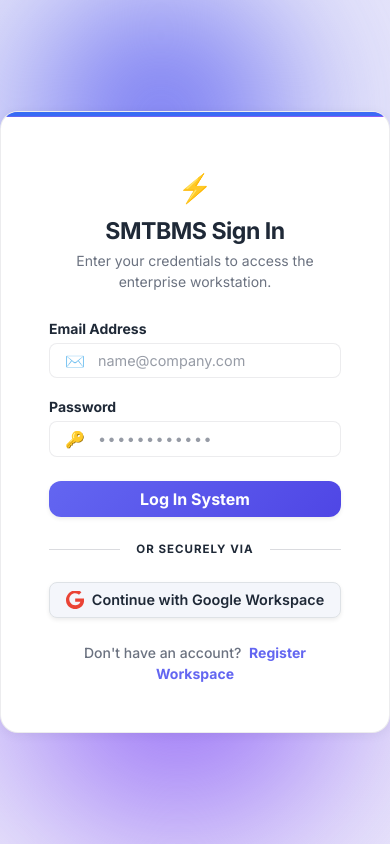
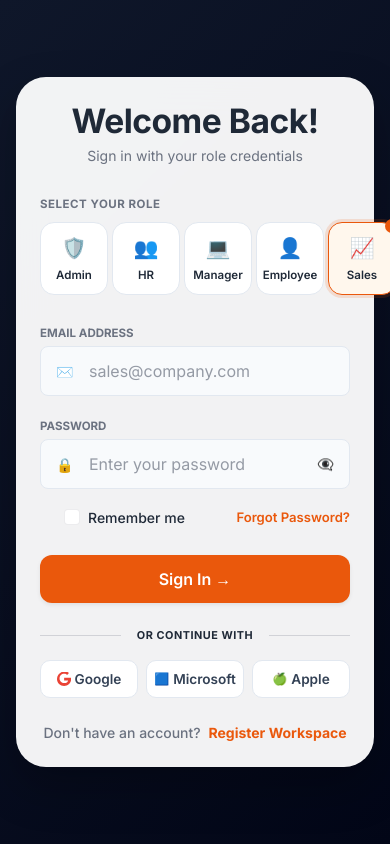
Before and after one commit to Codeharishh/SMTBMS, a React (Create React App) app in the folder fr_1/frontend/: page /login in a window 390 px wide. Built offline with nearby package versions, Linux system fonts and the light colour scheme.

Commit message:
login pager

```diff
--- a/fr_1/frontend/src/pages/LoginPage.js
+++ b/fr_1/frontend/src/pages/LoginPage.js
@@ -7,14 +7,27 @@
 const LoginPage = () => {
   const [email, setEmail] = useState('');
   const [password, setPassword] = useState('');
+  const [selectedRole, setSelectedRole] = useState('Sales'); // Defaulting to Sales like image_15d5a5.jpg
+  const [rememberMe, setRememberMe] = useState(false);
+  const [showPassword, setShowPassword] = useState(false);
   const [error, setError] = useState('');
   const navigate = useNavigate();
+
+  // Roles dataset to mirror image_15d5a5.jpg selection panels
+  const roles = [
+    { id: 'Admin', label: 'Admin', icon: '🛡️' },
+    { id: 'HR', label: 'HR', icon: '👥' },
+    { id: 'Manager', label: 'Manager', icon: '💻' },
+    { id: 'Employee', label: 'Employee', icon: '👤' },
+    { id: 'Sales', label: 'Sales', icon: '📈' }
+  ];
 
   const handleSubmit = async (event) => {
     event.preventDefault();
     setError('');
     try {
-      const data = await login({ email, password });
+      // 🟢 Enriched request package passing selected backend target role
+      const data = await login({ email, password, role: selectedRole, rememberMe });
       localStorage.setItem('smtbms_token', data.token);
       localStorage.setItem('smtbms_user', JSON.stringify(data.user));
       navigate('/');
@@ -23,13 +36,12 @@
     }
   };
 
-  // 🟢 GOOGLE AUTHENTICATION CLIENT INTERCEPTOR
+  // GOOGLE AUTHENTICATION CLIENT INTERCEPTOR
   const handleGoogleLoginSuccess = useGoogleLogin({
     onSuccess: async (tokenResponse) => {
       setError('');
       try {
-        // Sends access_token to backend route for confirmation/registration
-        const data = await googleLogin({ token: tokenResponse.access_token });
+        const data = await googleLogin({ token: tokenResponse.access_token, role: selectedRole });
         localStorage.setItem('smtbms_token', data.token);
         localStorage.setItem('smtbms_user', JSON.stringify(data.user));
         navigate('/');
@@ -41,101 +53,295 @@
   });
 
   return (
-    <div className="d-flex align-items-center justify-content-center vh-100 position-relative overflow-hidden" style={{
-      background: 'radial-gradient(circle at 10% 20%, rgba(99, 102, 241, 0.15) 0%, rgba(139, 92, 246, 0.1) 90.2%)',
-      backgroundColor: 'var(--bg)',
-      fontFamily: '"Inter", sans-serif'
-    }}>
-      {/* Floating decorative gradient bubble accents */}
-      <div className="position-absolute rounded-circle opacity-20" style={{ top: '-10%', left: '-10%', width: '400px', height: '400px', background: 'radial-gradient(circle, #6366f1 0%, transparent 70%)', filter: 'blur(50px)' }}></div>
-      <div className="position-absolute rounded-circle opacity-20" style={{ bottom: '-10%', right: '-10%', width: '500px', height: '500px', background: 'radial-gradient(circle, #8b5cf6 0%, transparent 70%)', filter: 'blur(60px)' }}></div>
+    <div className="container-fluid p-0 overflow-hidden" style={{ minHeight: '100vh', fontFamily: '"Inter", sans-serif', backgroundColor: '#090d1f' }}>
 
-      <div className="card p-5 border-0 shadow-lg position-relative lux-auth-card" style={{
-        width: '450px',
-        backgroundColor: 'var(--surface)',
-        backdropFilter: 'blur(10px)',
-        border: '1px solid var(--card-border) !important',
-      }}>
-        {/* Top colored accent indicator bar */}
-        <div className="position-absolute top-0 start-0 w-100" style={{ height: '5px', background: 'linear-gradient(90deg, #6366f1, #8b5cf6)' }}></div>
+      {/* 🟢 STYLE OVERRIDES FOR EXACT MATCHING MATRICES */}
+      <style>{`
+        .left-branding-pane {
+          background: radial-gradient(circle at 80% 20%, #0c2066 0%, #030712 100%);
+          position: relative;
+        }
+        .bg-mesh-overlay {
+          position: absolute;
+          top: 0; left: 0; right: 0; bottom: 0;
+          background: url('https://images.unsplash.com/photo-1618005182384-a83a8bd57fbe?q=80&w=1200') center/cover no-repeat;
+          opacity: 0.08;
+          mix-blend-mode: overlay;
+          z-index: 1;
+        }
+        .role-btn-lux {
+          background: #ffffff;
+          border: 1px solid #e2e8f0;
+          border-radius: 14px;
+          padding: 10px 6px;
+          transition: all 0.25s ease;
+          position: relative;
+          min-width: 68px;
+        }
+        .role-btn-lux:hover {
+          border-color: #cbd5e1;
+          transform: translateY(-1px);
+        }
+        .role-btn-lux.active {
+          border-color: #ea580c !important;
+          background-color: #fff7ed !important;
+          box-shadow: 0 0 0 3px rgba(234, 88, 12, 0.15) !important;
+        }
+        .role-badge-check {
+          position: absolute;
+          top: -4px; right: -4px;
+          background: #ea580c;
+          color: white;
+          border-radius: 50%;
+          width: 14px; height: 14px;
+          font-size: 8px;
+          display: flex;
+          align-items: center;
+          justify-content: center;
+        }
+        .login-card-surface {
+          background: rgba(255, 255, 255, 0.95);
+          backdrop-filter: blur(20px);
+          border-radius: 30px;
+          box-shadow: 0 20px 45px rgba(0, 0, 0, 0.25);
+          width: 100%;
+          max-width: 460px;
+          z-index: 5;
+        }
+        .input-container-lux {
+          position: relative;
+        }
+        .input-container-lux input {
+          background-color: #f8fafc !important;
+          border: 1px solid #e2e8f0 !important;
+          color: #1e293b !important;
+          padding-top: 12px;
+          padding-bottom: 12px;
+          transition: all 0.2s;
+        }
+        .input-container-lux input:focus {
+          border-color: #ea580c !important;
+          box-shadow: 0 0 0 3px rgba(234, 88, 12, 0.12) !important;
+          background-color: #ffffff !important;
+        }
+        .btn-orange-submit {
+          background: #ea580c !important;
+          border: none !important;
+          color: #ffffff !important;
+          border-radius: 12px;
+          font-weight: 600;
+          padding-top: 12px;
+          padding-bottom: 12px;
+          transition: all 0.2s;
+        }
+        .btn-orange-submit:hover {
+          background: #d97706 !important;
+          transform: translateY(-1px);
+          box-shadow: 0 4px 12px rgba(234, 88, 12, 0.25);
+        }
+        .social-btn-lux {
+          border: 1px solid #e2e8f0 !important;
+          background: #ffffff !important;
+          color: #334155 !important;
+          font-size: 0.85rem;
+          font-weight: 600;
+          border-radius: 10px;
+          transition: all 0.2s;
+        }
+        .social-btn-lux:hover {
+          background: #f8fafc !important;
+          border-color: #cbd5e1 !important;
+        }
+      `}</style>
 
-        <div className="text-center mb-4 mt-2">
-          <span className="fs-1 d-block mb-2">⚡</span>
-          <h3 className="fw-bold mb-1 text-dark" style={{ letterSpacing: '-0.5px' }}>SMTBMS Sign In</h3>
-          <p className="text-muted small mb-0">Enter your credentials to access the enterprise workstation.</p>
+      {/* TWO-COLUMN MATRIX ROW GRID */}
+      <div className="row g-0 min-vh-100">
+
+        {/* LEFT BRANDING PANE COLUMN */}
+        <div className="col-12 col-xl-7 d-none d-xl-flex flex-column justify-content-between p-5 left-branding-pane">
+          <div className="bg-mesh-overlay"></div>
+
+          {/* Logo & Platform Tag */}
+          <div className="d-flex align-items-center gap-3 z-3">
+            <div className="rounded-3 d-flex align-items-center justify-content-center text-white font-weight-bold" style={{ width: '46px', height: '46px', background: 'linear-gradient(135deg, #2563eb, #1d4ed8)', fontSize: '1.4rem', boxShadow: '0 4px 12px rgba(37, 99, 235, 0.3)' }}>
+              🖲️
+            </div>
+            <div>
+              <h5 className="text-white fw-bold mb-0" style={{ letterSpacing: '-0.3px' }}>Smart Material Tracking &</h5>
+              <p className="text-white-50 small mb-0">Business Management System</p>
+            </div>
+          </div>
+
+          {/* Main Slogan Typography */}
+          <div className="my-auto ps-4 z-3" style={{ maxWidth: '620px' }}>
+            <span className="badge px-3 py-2 mb-3 rounded-pill text-white small" style={{ background: 'rgba(255,255,255,0.08)', border: '1px solid rgba(255,255,255,0.1)' }}>
+              📍 Real-time Tracking Active
+            </span>
+            <h1 className="text-white fw-bold display-4 lh-1.1 mb-3" style={{ letterSpacing: '-1.5px' }}>
+              Manage.<br />Track.<br />Optimize. <span style={{ color: '#38bdf8' }}>Grow.</span>
+            </h1>
+            <p className="text-muted fs-5 mb-0" style={{ lineHeight: '1.5', color: '#94a3b8 !important' }}>
+              A smart platform to streamline your materials, operations, and business in one place.
+            </p>
+          </div>
+
+          {/* Bottom Features Grid */}
+          <div className="row g-4 z-3 border-top pt-4" style={{ borderColor: 'rgba(255,255,255,0.1)' }}>
+            {[
+              { icon: '📦', title: 'Material Tracking', desc: 'Real-time visibility' },
+              { icon: '📊', title: 'Business Insights', desc: 'Data-driven decisions' },
+              { icon: '⚙️', title: 'Operation Efficiency', desc: 'Automated workflows' },
+              { icon: '🛡️', title: 'Secure & Reliable', desc: 'Enterprise security' }
+            ].map((feat, idx) => (
+              <div key={idx} className="col-6 col-sm-3">
+                <div className="text-start">
+                  <div className="fs-4 mb-1">{feat.icon}</div>
+                  <h6 className="text-white fw-bold mb-0 small">{feat.title}</h6>
+                  <small className="text-muted" style={{ fontSize: '0.72rem' }}>{feat.desc}</small>
+                </div>
+              </div>
+            ))}
+          </div>
+        </div>
+
+        {/* RIGHT INTERACTIVE LOGIN PANEL COLUMN */}
+        <div className="col-12 col-xl-5 d-flex align-items-center justify-content-center p-3 p-sm-5" style={{ background: 'linear-gradient(135deg, #0f172a 0%, #020617 100%)' }}>
+
+          {/* FLOATING WHITE LUXURY SURFACE CARD */}
+          <div className="login-card-surface p-4 p-sm-5">
+
+            <div className="text-center mb-4">
+              <h2 className="fw-black mb-1" style={{ color: '#ea580c', fontWeight: '900', fontSize: '2.1rem', letterSpacing: '-0.5px' }}>Welcome Back!</h2>
+              <p className="text-muted small">Sign in with your role credentials</p>
             </div>
 
             {error && (
-          <div className="alert alert-danger border-0 p-3 rounded-3 small fw-medium mb-4 d-flex align-items-center gap-2" style={{ backgroundColor: '#fef2f2', color: '#991b1b' }}>
+              <div className="alert alert-danger border-0 p-3 rounded-3 small fw-medium mb-3 d-flex align-items-center gap-2" style={{ backgroundColor: '#fef2f2', color: '#991b1b' }}>
                 <span>⚠️</span> {error}
               </div>
             )}
 
             <form onSubmit={handleSubmit}>
+
+              {/* ROLE SELECTION BAR PANEL */}
+              <div className="mb-4">
+                <label className="form-label text-uppercase fw-bold text-muted mb-2" style={{ fontSize: '0.72rem', letterSpacing: '0.5px' }}>Select Your Role</label>
+                <div className="d-flex justify-content-between gap-1">
+                  {roles.map((role) => (
+                    <button
+                      key={role.id}
+                      type="button"
+                      className={`role-btn-lux d-flex flex-column align-items-center flex-grow-1 ${selectedRole === role.id ? 'active' : ''}`}
+                      onClick={() => setSelectedRole(role.id)}
+                    >
+                      {selectedRole === role.id && <div className="role-badge-check">✓</div>}
+                      <span className="fs-5 mb-1">{role.icon}</span>
+                      <span className="fw-semibold text-secondary" style={{ fontSize: '0.72rem' }}>{role.label}</span>
+                    </button>
+                  ))}
+                </div>
+              </div>
+
+              {/* EMAIL ELEMENT */}
               <div className="mb-3">
-            <label className="form-label small fw-bold text-secondary mb-1">Email Address</label>
-            <div className="position-relative">
-              <span className="position-absolute top-50 start-0 translate-middle-y ms-3 text-muted">✉️</span>
+                <label className="form-label text-uppercase fw-bold text-muted mb-1" style={{ fontSize: '0.72rem' }}>Email Address</label>
+                <div className="input-container-lux">
+                  <span className="position-absolute top-50 start-0 translate-middle-y ms-3 text-muted small">✉️</span>
                   <input
                     type="email"
-                className="form-control rounded-3 ps-5 py-2.5 hover-input-lux text-dark"
+                    className="form-control rounded-3 ps-5 small"
                     value={email}
                     onChange={(e) => setEmail(e.target.value)}
-                placeholder="name@company.com"
+                    placeholder="sales@company.com"
                     required
-                style={{ fontSize: '0.9rem' }}
                   />
                 </div>
               </div>
 
-          <div className="mb-4">
-            <label className="form-label small fw-bold text-secondary mb-1">Password</label>
-            <div className="position-relative">
-              <span className="position-absolute top-50 start-0 translate-middle-y ms-3 text-muted">🔑</span>
+              {/* PASSWORD ELEMENT WITH TOGGLE EYE LOOK */}
+              <div className="mb-3">
+                <label className="form-label text-uppercase fw-bold text-muted mb-1" style={{ fontSize: '0.72rem' }}>Password</label>
+                <div className="input-container-lux">
+                  <span className="position-absolute top-50 start-0 translate-middle-y ms-3 text-muted small">🔒</span>
                   <input
-                type="password"
-                className="form-control rounded-3 ps-5 py-2.5 hover-input-lux text-dark"
+                    type={showPassword ? 'text' : 'password'}
+                    className="form-control rounded-3 ps-5 pe-5 small"
                     value={password}
                     onChange={(e) => setPassword(e.target.value)}
-                placeholder="••••••••••••"
+                    placeholder="Enter your password"
                     required
-                style={{ fontSize: '0.9rem', letterSpacing: '1.5px' }}
                   />
+                  <span
+                    className="position-absolute top-50 end-0 translate-middle-y me-3 text-muted"
+                    style={{ cursor: 'pointer', fontSize: '0.85rem' }}
+                    onClick={() => setShowPassword(!showPassword)}
+                  >
+                    {showPassword ? '👁️' : '👁️‍🗨️'}
+                  </span>
                 </div>
               </div>
 
-          <button type="submit" className="btn w-100 py-2.5 shadow-sm text-white hover-btn-lux fw-bold" style={{
-            background: 'linear-gradient(135deg, #6366f1 0%, #4f46e5 100%)',
-            border: 'none',
-            borderRadius: '12px'
-          }}>
-            Log In System
+              {/* REMEMBER & FORGOT LINK ROW */}
+              <div className="d-flex align-items-center justify-content-between mb-4">
+                <div className="form-check d-flex align-items-center gap-2">
+                  <input
+                    type="checkbox"
+                    className="form-check-input m-0"
+                    id="rememberCheck"
+                    checked={rememberMe}
+                    onChange={(e) => setRememberMe(e.target.checked)}
+                    style={{ accentColor: '#ea580c', cursor: 'pointer' }}
+                  />
+                  <label className="form-check-label small text-muted fw-medium" htmlFor="rememberCheck" style={{ cursor: 'pointer', userSelect: 'none' }}>
+                    Remember me
+                  </label>
+                </div>
+                <Link to="/forgot-password" style={{ color: '#ea580c', fontSize: '0.82rem', fontWeight: '600', textDecoration: 'none' }}>
+                  Forgot Password?
+                </Link>
+              </div>
+
+              {/* EXECUTE SUBMIT BUTTON */}
+              <button type="submit" className="btn btn-orange-submit w-100 shadow-sm mb-4">
+                Sign In →
               </button>
             </form>
 
-        {/* 🟢 STEP 4: OR SEPARATOR DECORATION BAR */}
-        <div className="d-flex align-items-center my-4">
+            {/* SEPARATOR ASSET LINE */}
+            <div className="d-flex align-items-center mb-3">
               <hr className="flex-grow-1 text-muted opacity-25 m-0" />
-          <span className="px-3 text-uppercase text-muted fw-bold" style={{ fontSize: '0.72rem', letterSpacing: '1px' }}>or securely via</span>
+              <span className="px-3 text-uppercase text-muted fw-bold" style={{ fontSize: '0.68rem', letterSpacing: '0.5px' }}>or continue with</span>
               <hr className="flex-grow-1 text-muted opacity-25 m-0" />
             </div>
 
-        {/* 🟢 STEP 5: UX LUXURY DESIGNED GOOGLE SINGLE-SIGN-ON ASSET BUTTON */}
-        <button
-          type="button"
-          onClick={() => handleGoogleLoginSuccess()}
-          className="btn w-100 py-2.5 bg-white border d-flex align-items-center justify-content-center gap-2 shadow-sm rounded-3 hover-btn-lux"
-          style={{ borderColor: '#e2e8f0', color: '#334155', fontWeight: '600', fontSize: '0.9rem' }}
-        >
-          <svg width="18" height="18" viewBox="0 0 24 24">
+            {/* SOCIAL OAUTH AUTHENTICATION BUTTON GRID */}
+            <div className="row g-2">
+              <div className="col-4">
+                <button type="button" onClick={() => handleGoogleLoginSuccess()} className="btn social-btn-lux w-100 py-2 d-flex align-items-center justify-content-center gap-1">
+                  <svg width="14" height="14" viewBox="0 0 24 24">
                     <path fill="#EA4335" d="M12.24 10.285V14.4h6.887c-.275 1.565-1.88 4.604-6.887 4.604-4.33 0-7.866-3.577-7.866-8s3.536-8 7.866-8c2.46 0 4.105 1.025 5.047 1.926l3.227-3.2c-2.073-1.933-4.957-3.13-8.274-3.13C5.355 0 0 5.367 0 12s5.355 12 12.24 12c7.19 0 11.97-5.025 11.97-12.18 0-.825-.09-1.455-.2-1.815H12.24z" />
                   </svg>
-          Continue with Google Workspace
+                  Google
                 </button>
+              </div>
+              <div className="col-4">
+                <button type="button" onClick={() => alert('Microsoft integration placeholder active')} className="btn social-btn-lux w-100 py-2 d-flex align-items-center justify-content-center gap-1">
+                  <span style={{ fontSize: '0.75rem' }}>🟦</span> Microsoft
+                </button>
+              </div>
+              <div className="col-4">
+                <button type="button" onClick={() => alert('Apple integration placeholder active')} className="btn social-btn-lux w-100 py-2 d-flex align-items-center justify-content-center gap-1">
+                  <span style={{ fontSize: '0.75rem' }}>🍏</span> Apple
+                </button>
+              </div>
+            </div>
 
             <p className="mt-4 text-center text-muted small mb-0 fw-medium">
-          Don&apos;t have an account? <Link to="/register" className="ms-1 fw-bold" style={{ color: '#6366f1', textDecoration: 'none' }}>Register Workspace</Link>
+              Don&apos;t have an account? <Link to="/register" className="ms-1 fw-bold" style={{ color: '#ea580c', textDecoration: 'none' }}>Register Workspace</Link>
             </p>
+          </div>
+        </div>
+
       </div>
     </div>
   );
```
Lines whose indentation alone changed are shown as unchanged.
